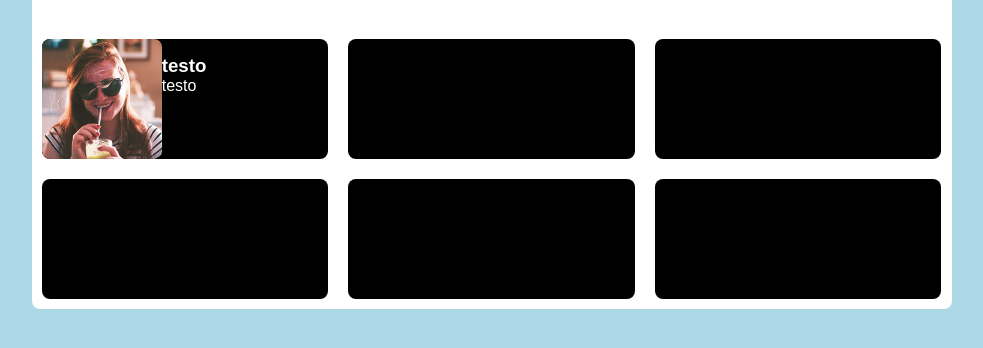
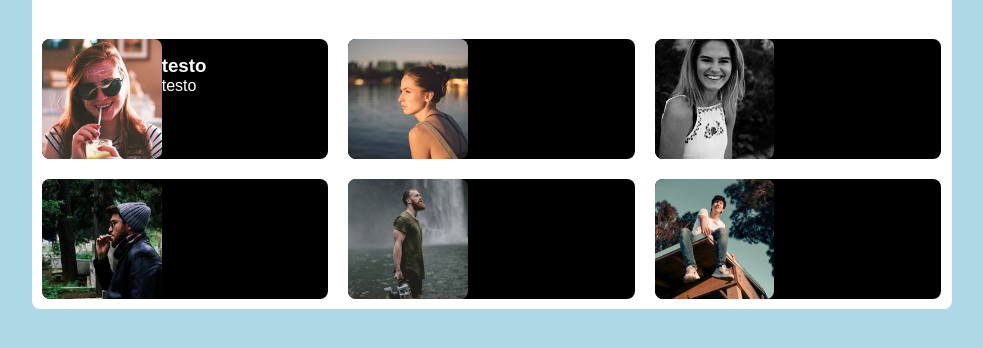
Before and after one commit to luciobo/html-css-float-cards, a plain HTML site: page index.html in a window 1280 px wide. Shown: the part 188-536 px from the top of the page, without its empty margins (148-1131 px from the left). Drawn offline with Linux system fonts and the light colour scheme.

Commit message:
aggiunte immagini

```diff
--- a/index.html
+++ b/index.html
@@ -28,18 +28,21 @@
                         <div>testo</div>
                         <div><a href="mailto:unam@gmail.com"></a></div>
                     </div>
-
-
                 </div>
                 <div class="raw colonne">
+                    <img src="imgs/female2.png" alt="">
                 </div>
                 <div class="raw colonne">
+                    <img src="imgs/female3.png" alt="">
                 </div>
                 <div class="raw colonne">
+                    <img src="imgs/male1.png" alt="">
                 </div>
                 <div class="raw colonne">
+                    <img src="imgs/male2.png" alt="">
                 </div>
                 <div class="raw colonne">
+                    <img src="imgs/male3.png" alt="">
                 </div>
 
             </div>
```
